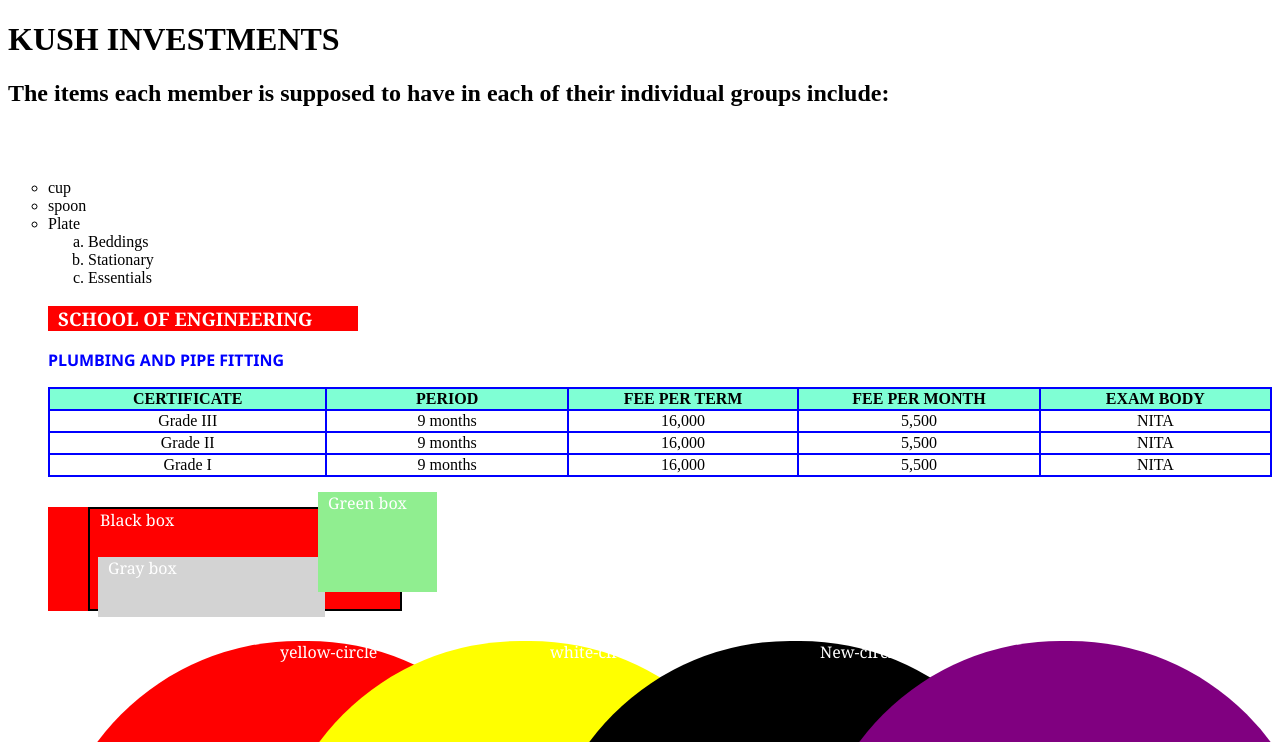
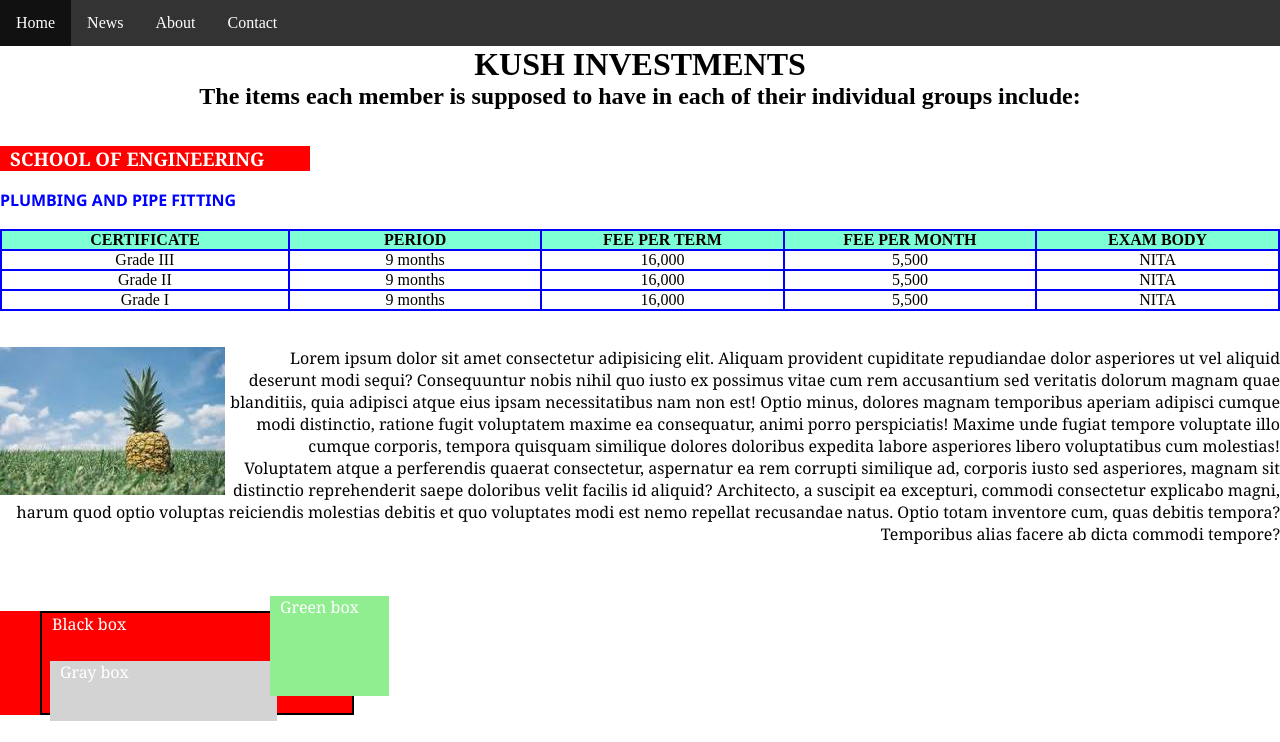
Before and after one commit to lucaskush/classwork, a plain HTML site: page index.html in a window 1280 px wide. Shown: the top 742 px of the page. Drawn offline with Linux system fonts and the light colour scheme.

Commit message:
added links

```diff
--- a/index.html
+++ b/index.html
@@ -7,29 +7,29 @@
     <link rel="stylesheet" href="style.css">
 </head>
 <body>
+    <nav>
+        <ul>
+            <li><a href="index.html" class="active">Home</a></li>
+            <li><a href="news.html">News</a></li>
+            <li><a href="about.html">About</a></li>
+            <li><a href="contact.html">Contact</a></li>
+          </ul>
+    </nav>
     <h1>KUSH INVESTMENTS</h1>
 
     <h2>The items each member is supposed to have in each of their individual groups include:</h2>
     <br>
     <br>
-    <ul>
-        <li>cup</li>
-        <li>spoon</li>
-        <li>Plate</li>
-    </li>
-    <ol>
-        <li>Beddings</li>
-        <li>Stationary</li>
-        <li>Essentials</li>
-    </ol>
 
 
 <div>
     <h3>SCHOOL OF ENGINEERING</h3>
     </div>
+    <br>
     <strong>
-<p>PLUMBING AND PIPE FITTING</p>
+<h4>PLUMBING AND PIPE FITTING</h4>
     </strong>
+    <br>
 <table>
     <tr>
         <th>CERTIFICATE</th>
@@ -60,7 +60,14 @@
         <td>NITA</td>
     </tr>
 </table>
-
+<br>
+<br>
+<p >
+<img src="pineapple.jpg" alt="pineapple">
+Lorem ipsum dolor sit amet consectetur adipisicing elit. Aliquam provident cupiditate repudiandae dolor asperiores ut vel aliquid deserunt modi sequi? Consequuntur nobis nihil quo iusto ex possimus vitae cum rem accusantium sed veritatis dolorum magnam quae blanditiis, quia adipisci atque eius ipsam necessitatibus nam non est! Optio minus, dolores magnam temporibus aperiam adipisci cumque modi distinctio, ratione fugit voluptatem maxime ea consequatur, animi porro perspiciatis! Maxime unde fugiat tempore voluptate illo cumque corporis, tempora quisquam similique dolores doloribus expedita labore asperiores libero voluptatibus cum molestias! Voluptatem atque a perferendis quaerat consectetur, aspernatur ea rem corrupti similique ad, corporis iusto sed asperiores, magnam sit distinctio reprehenderit saepe doloribus velit facilis id aliquid? Architecto, a suscipit ea excepturi, commodi consectetur explicabo magni, harum quod optio voluptas reiciendis molestias debitis et quo voluptates modi est nemo repellat recusandae natus. Optio totam inventore cum, quas debitis tempora? Temporibus alias facere ab dicta commodi tempore?
+</p>
+    <br>
+    <br>
     <div class="container">
       <div class="black-box">Black box</div>
       <div class="gray-box">Gray box</div>
--- a/style.css
+++ b/style.css
@@ -1,10 +1,40 @@
+*{
+    margin: 0;
+    padding: 0;
 
-
+}
+body{
+    text-align: center;
+}
 h1{
     color: black;
     font:arial,verdana,san serif;
 }
 
+nav ul{
+    list-style-type: none;
+    margin: none;
+    padding: none;
+    background-color: #333;
+    overflow: hidden;
+}
+nav li {
+    float: left;
+
+}
+nav li a {
+    display: inline-block;
+    color: white;
+    text-align: center;
+    padding: 14px 16px;
+    text-decoration: none;
+}
+nav li a:hover{
+    background-color: #111;
+}
+.active{
+    background-color: red;
+}
 table {
     border-collapse: collapse;
 }
@@ -30,6 +60,18 @@
 ol{
     list-style-type: lower-alpha;
 }
+img{
+    float:left;
+    border-width: 50px;
+
+
+}
+p{
+    font-family: Cambria, Cochin, Georgia, Times, 'Times New Roman', serif;
+    font-weight: 100;
+    text-emphasis: none;
+    text-align: right;
+}
 div{
     background-color: red;
     font-family: Cambria, Cochin, Georgia, Times, 'Times New Roman', serif;
@@ -39,7 +81,7 @@
     color: white;
     padding-left: 10px;
 }
-p{
+h4{
     color: blue;
     font-family: 'Segoe UI', Tahoma, Geneva, Verdana, sans-serif;
     font-size: medium;
```
Also changed, not shown: about.html (added, +19 -0 lines), contact.html (added, +19 -0 lines), news.html (added, +19 -0 lines), pineapple.jpg (added), 1 other file.
